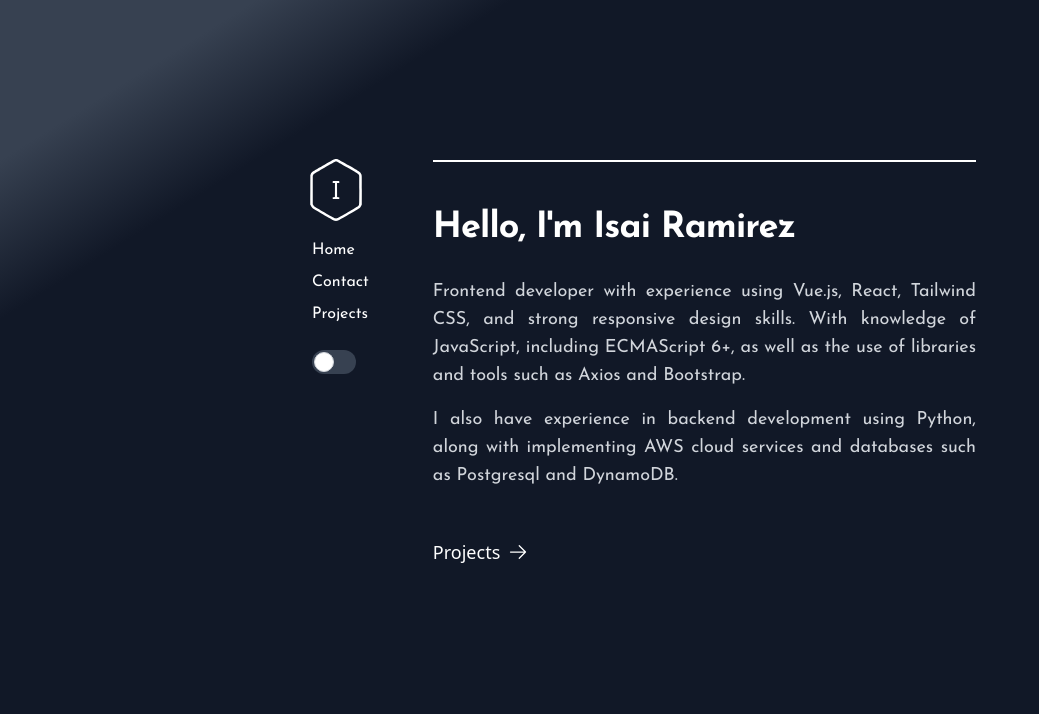
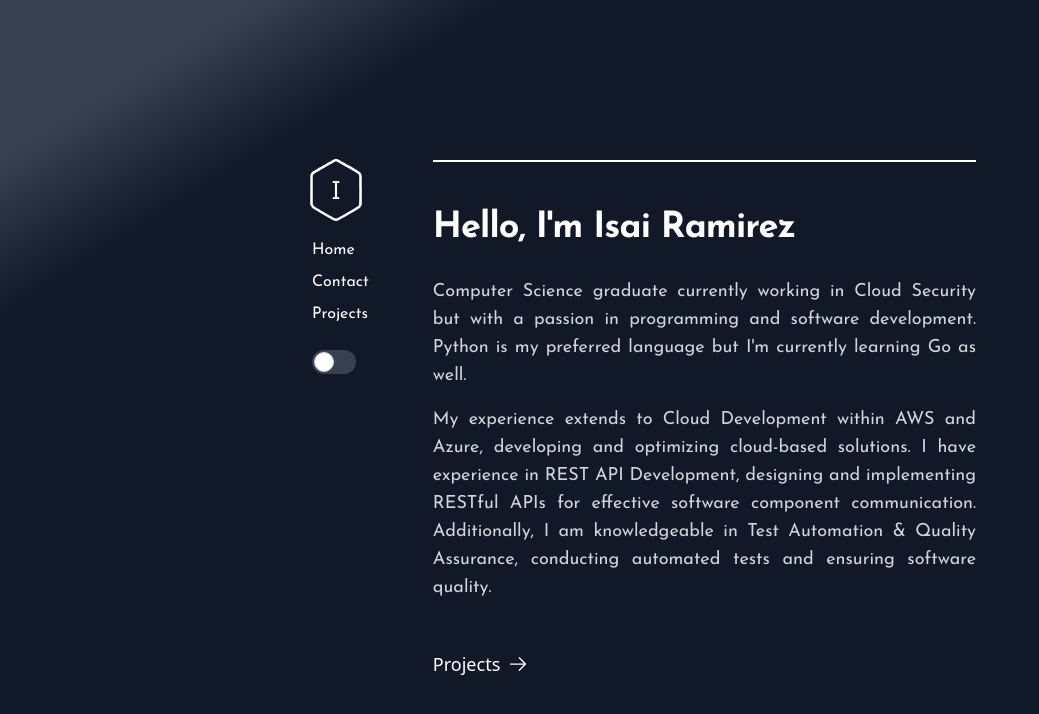
Before and after one commit to CodeSwallow/profile-page, a Next.js app: page / in a window 1280 px wide. Shown: the top 714 px of the page, without its empty margins (0-1039 px from the left). Built offline with nearby package versions, Linux system fonts and the light colour scheme.

Commit message:
feat: updated profile page body

```diff
--- a/src/pages/index.js
+++ b/src/pages/index.js
@@ -5,8 +5,8 @@ import Link from "next/link";
 export default function Home() {
     let bodyText = {
         "title": "Hello, I'm Isai Ramirez",
-        "underTitle": "Frontend developer with experience using Vue.js, React, Tailwind CSS, and strong responsive design skills. With knowledge of JavaScript, including ECMAScript 6+, as well as the use of libraries and tools such as Axios and Bootstrap.",
-        "body": "I also have experience in backend development using Python, along with implementing AWS cloud services and databases such as Postgresql and DynamoDB."
+        "underTitle": "Computer Science graduate currently working in Cloud Security but with a passion in programming and software development. Python is my preferred language but I'm currently learning Go as well.",
+        "body": "My experience extends to Cloud Development within AWS and Azure, developing and optimizing cloud-based solutions. I have experience in REST API Development, designing and implementing RESTful APIs for effective software component communication. Additionally, I am knowledgeable in Test Automation & Quality Assurance, conducting automated tests and ensuring software quality."
     }
 
     return (
```
